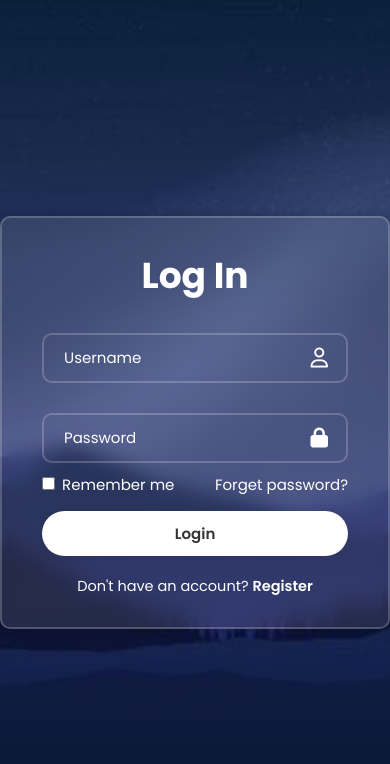
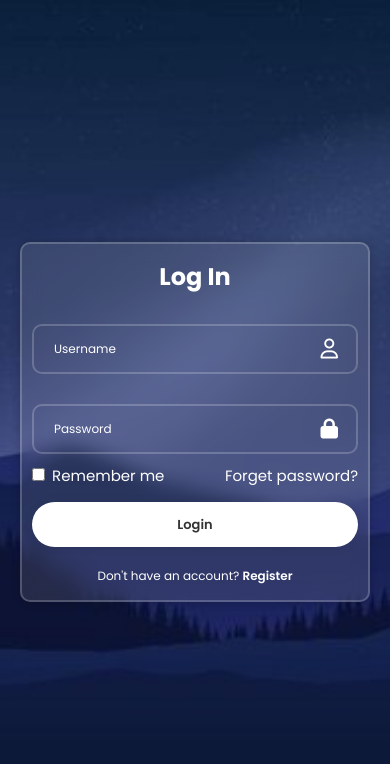
Before and after one commit to Shaurya2117/log-in-page, a plain HTML site: page index.html in a window 390 px wide. Drawn offline with Linux system fonts and the light colour scheme.

Commit message:
Update style.css

```diff
--- a/style.css
+++ b/style.css
@@ -18,14 +18,16 @@ body {
 }
 
 .wrapper {
-    width: 420px;
+    width: 100%;
+    max-width: 420px;
     background: rgba(255, 255, 255, 0.1);
     border: 2px solid rgba(255, 255, 255, 0.2);
     backdrop-filter: blur(10px);
     box-shadow: 0 0 10px rgba(0, 0, 0, 0.2);
     color: #fff;
     border-radius: 10px;
-    padding: 30px 40px;
+    padding: 30px 20px;
+    margin: 20px;
 }
 
 .wrapper h1 {
@@ -115,7 +117,51 @@ body {
 }
 
 .password-suggestion {
-    font-size: 12px;
+    font-size: 10px;
     color: #eeeeee;
     margin-top: -20px;
 }
+
+@media (max-width: 768px) {
+    .wrapper {
+        padding: 20px 15px;
+    }
+
+    .wrapper h1 {
+        font-size: 28px;
+    }
+
+    .wrapper .input-container input {
+        font-size: 14px;
+    }
+
+    .wrapper .btn {
+        font-size: 14px;
+    }
+
+    .wrapper .register-link {
+        font-size: 13px;
+    }
+}
+
+@media (max-width: 480px) {
+    .wrapper {
+        padding: 15px 10px;
+    }
+
+    .wrapper h1 {
+        font-size: 24px;
+    }
+
+    .wrapper .input-container input {
+        font-size: 12px;
+    }
+
+    .wrapper .btn {
+        font-size: 13px;
+    }
+
+    .wrapper .register-link {
+        font-size: 12px;
+    }
+}
```
